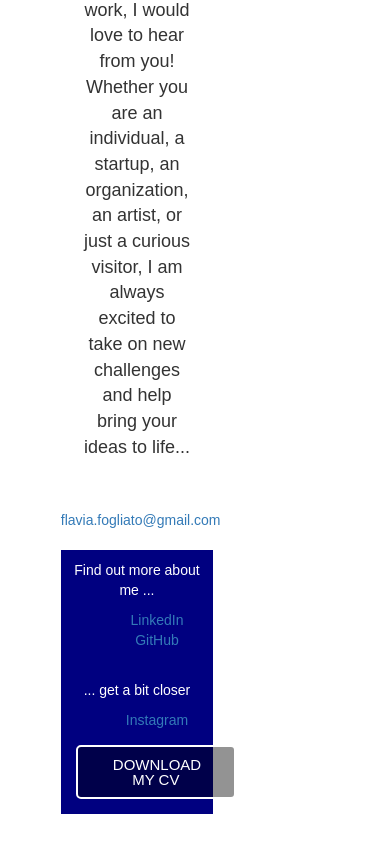
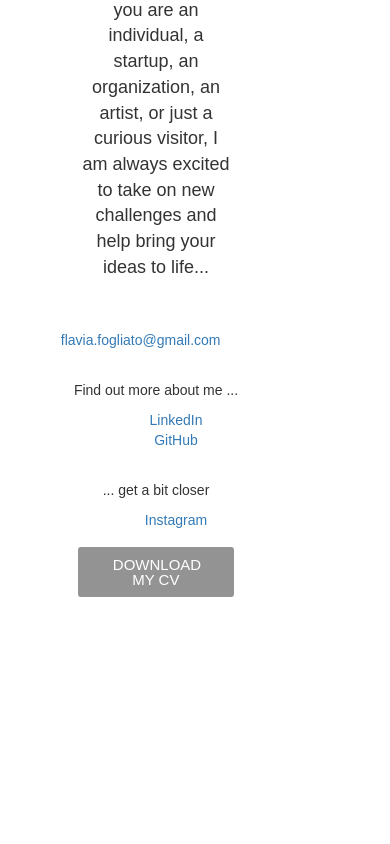
Before and after one commit to Foglia/my-portfolio, a React (Create React App) app: page / in a window 390 px wide. Shown: the part 3669-4513 px from the top of the page. After the commit the page ends 4313 px from the top, so only its background shows below. Built offline with nearby package versions, Linux system fonts and the light colour scheme; a web font is replaced by a local one.

Commit message:
contact changes

```diff
--- a/src/pages/Contact/Contact.css
+++ b/src/pages/Contact/Contact.css
@@ -70,12 +70,10 @@ li {
     .contacLinks {
         padding: 10px;
         text-align: center;
-        max-width: 80%;
-        background-color: navy;
-        color: white;
+        max-width: 100%;
     }
     .contactText{
-        max-width: 80%;
+        max-width: 100%;
         font-size: large;
         padding: 20px;
         text-align: center;
```
